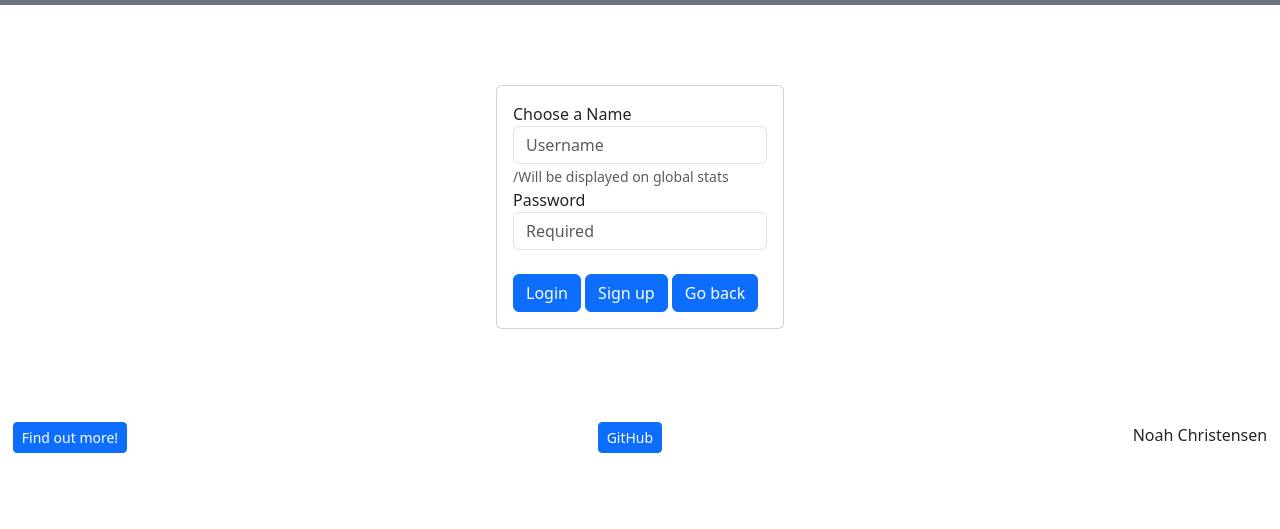
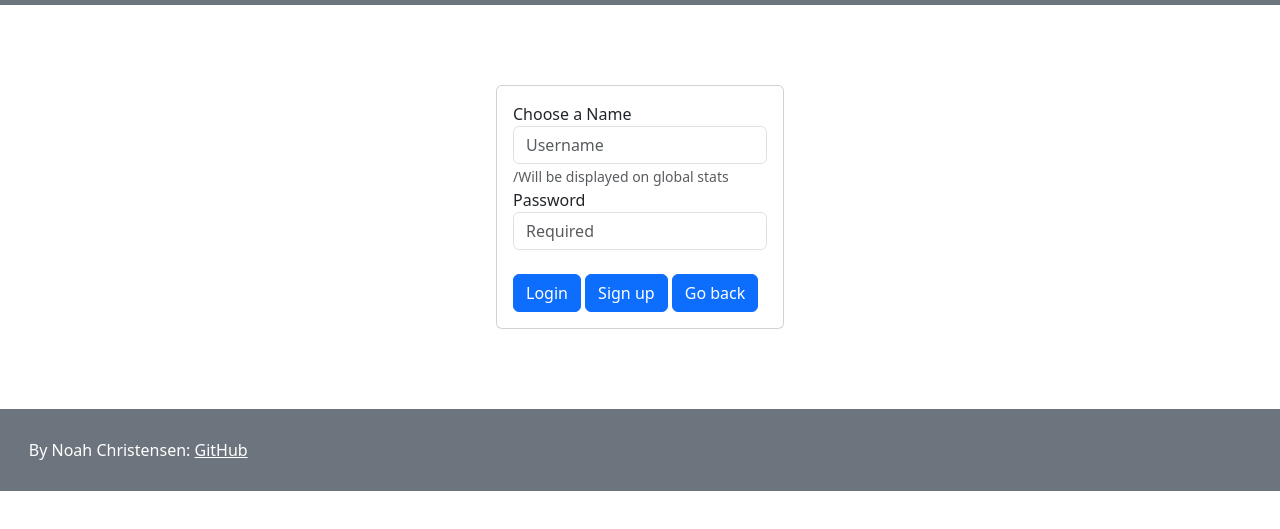
Before and after one commit to ifriedham/startup, a plain HTML site: page signup.html in a window 1280 px wide. Shown: the part 51-580 px from the top of the page. Drawn offline with nearby package versions, Linux system fonts and the light colour scheme.

Commit message:
actually fixed the footer

```diff
--- a/main.css
+++ b/main.css
@@ -30,6 +30,10 @@ main {
   justify-content: space-between;
 }
 
+/* footer {
+  position: absolute;
+  bottom: 0;
+} */
 
 .animated-word::before {
   display: inline-block;
--- a/signup.html
+++ b/signup.html
@@ -17,7 +17,7 @@
     <link rel="stylesheet" href="signup.css" />
   </head>
   <body>
-    <header><header>
+    <header>
       <!--Login button / display username here-->
       <nav class="navbar bg-secondary justify-content-between" >
         <a class="navbar-brand" href="index.html"
@@ -29,7 +29,8 @@
             alt="nonagon"
           />
           KGLW Album Picker
-        </a></header>
+        </a>
+      </header>
 
     <main>
       <div class="card" style="width: 18rem">
@@ -68,20 +69,13 @@
       </div>
     </main>
 
-    <footer>
-      <a
-        class="btn btn-primary btn-sm"
-        href="https://kinggizzardandthelizardwizard.com/"
-        role="button"
-        >Find out more!</a
-      >
-      <a
-        class="btn btn-primary btn-sm"
-        href="https://github.com/ifriedham/startup"
-        role="button"
-        >GitHub</a
-      >
-      <h6>Noah Christensen</h6>
+    <footer class="text-white text-center text-lg-start text-bg-secondary">
+      <div class="text-center p-3" style="background-color: rgba(0, 0, 0, 0)">
+        By Noah Christensen:
+        <a class="text-white" href="https://github.com/ifriedham/startup"
+          >GitHub</a
+        >
+      </div>
     </footer>
 
     <script
```
Also changed, not shown: index.html (+2 -2 lines).
